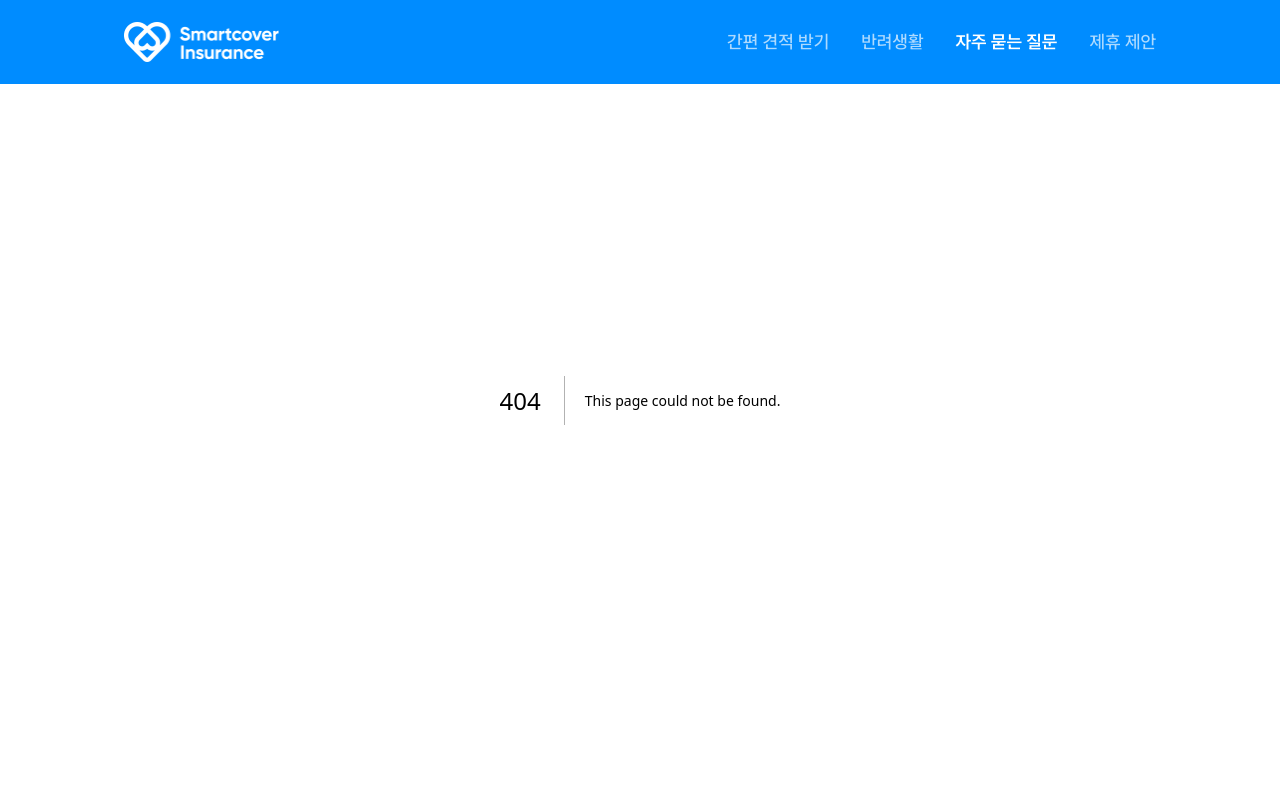
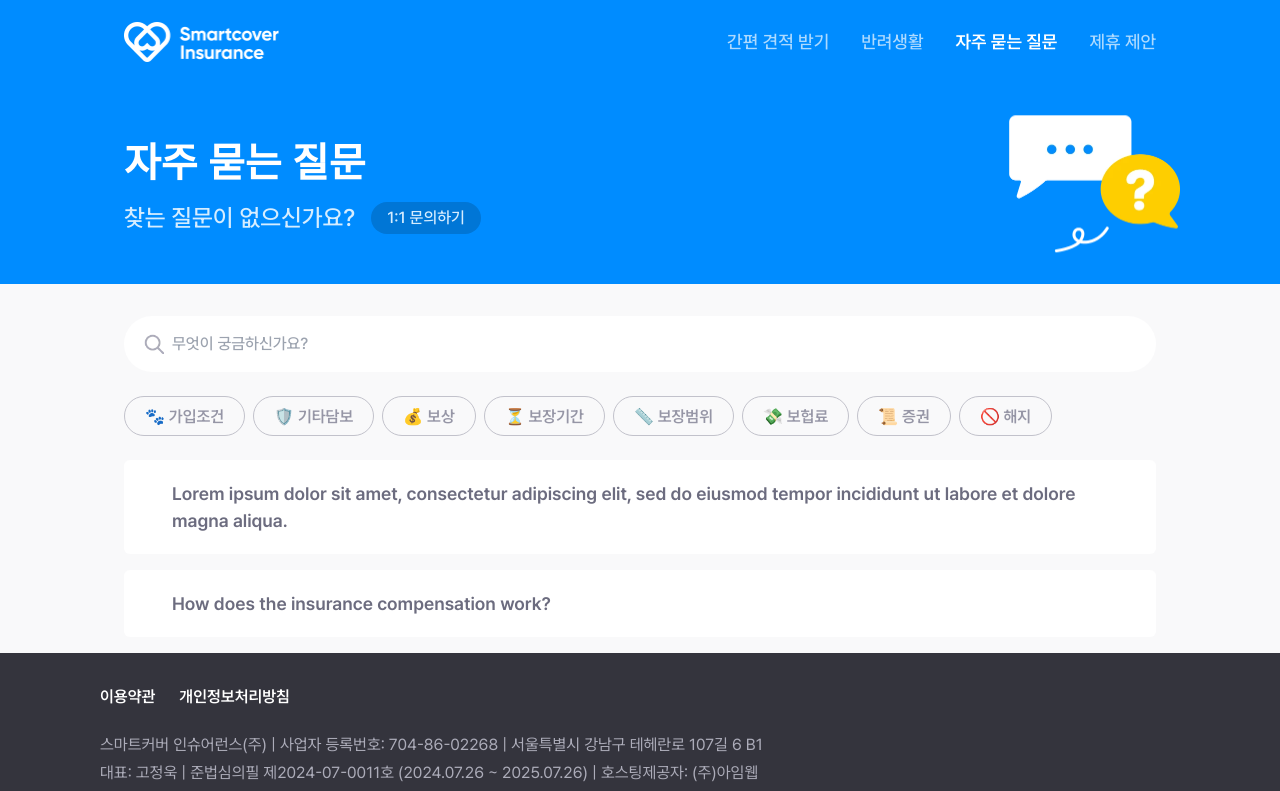
Before and after one commit to FITPET-A/FITPET_FE, a Next.js app: page /FAQ in a window 1280 px wide. Before the commit this address had no page. Shown: the top 791 px of the page. Built offline with nearby package versions, Linux system fonts and the light colour scheme; a web font is replaced by a local one.

Commit message:
feat: faq page

```diff
--- /dev/null
+++ b/app/FAQ/components/FAQItem.tsx
@@ -0,0 +1,45 @@
+import React, { useState, FC } from "react";
+
+interface FAQItemProps {
+  question: string;
+  answer: string;
+}
+
+const FAQItem: FC<FAQItemProps> = function FAQItem({ question, answer }) {
+  const [isOpen, setIsOpen] = useState(false);
+
+  const handleToggle = () => {
+    setIsOpen(!isOpen);
+  };
+
+  return (
+    <div className="mb-4 gap-4 rounded-md bg-grayscale-00 px-8 text-lg">
+      <div
+        role="button"
+        tabIndex={0}
+        onClick={handleToggle}
+        onKeyDown={(e) => {
+          if (e.key === "Enter" || e.key === " ") {
+            handleToggle();
+          }
+        }}
+        className={`cursor-pointer gap-5 px-4 py-5 ${
+          isOpen ? "border-b-1 border-grayscale-10" : ""
+        }`}
+      >
+        <p className="font-semibold text-grayscale-70">{question}</p>
+      </div>
+      <div
+        className={`overflow-hidden transition-all duration-300 ${
+          isOpen ? "max-h-40" : "max-h-0"
+        }`}
+      >
+        <div className="border-t-1 border-grayscale-10 px-4 py-5">
+          <p className="text-primary-50">{answer}</p>
+        </div>
+      </div>
+    </div>
+  );
+};
+
+export default FAQItem;
--- /dev/null
+++ b/app/FAQ/components/FAQList.tsx
@@ -0,0 +1,22 @@
+import React from "react";
+import FAQItem from "./FAQItem";
+
+interface FAQListProps {
+  faqs: { question: string; answer: string }[];
+}
+
+function FAQList({ faqs }: FAQListProps) {
+  return (
+    <div className="mt-6">
+      {faqs.map((faq) => (
+        <FAQItem
+          key={faq.question}
+          question={faq.question}
+          answer={faq.answer}
+        />
+      ))}
+    </div>
+  );
+}
+
+export default FAQList;
--- /dev/null
+++ b/app/FAQ/components/SearchBar.tsx
@@ -0,0 +1,25 @@
+import React from "react";
+import Image from "next/image";
+
+function SearchBar() {
+  return (
+    <div className="relative">
+      <div className="items-center">
+        <Image
+          alt="faq_search"
+          className="absolute left-5 top-[28px] z-0 -translate-y-1/2 transform"
+          src="/assets/faq_search.webp"
+          width={20}
+          height={20}
+        />
+        <input
+          type="text"
+          placeholder="무엇이 궁금하신가요?"
+          className="w-full rounded-[100px] bg-grayscale-00 px-12 py-4 text-grayscale-40"
+        />
+      </div>
+    </div>
+  );
+}
+
+export default SearchBar;
--- /dev/null
+++ b/app/FAQ/layout.tsx
@@ -0,0 +1,40 @@
+import React from "react";
+import Image from "next/image";
+
+export default function FaqLayout({ children }: { children: React.ReactNode }) {
+  return (
+    <section
+      className="flex flex-col items-center bg-grayscale-05"
+      style={{
+        minHeight: "calc(100vh - 448px)",
+      }}
+    >
+      <div className="flex h-[284px] w-full justify-center bg-primary-50">
+        <div className="relative w-[1080px] px-6">
+          {/* 텍스트 */}
+          <h1 className="mt-[132px] font-paperlogy-heading text-[40px] font-bold text-grayscale-00">
+            자주 묻는 질문
+          </h1>
+          <div className="mt-2 flex items-center gap-4 font-medium">
+            <p className="text-3xl text-primary-00">찾는 질문이 없으신가요?</p>
+            {/* 버튼 */}
+            <button
+              type="button"
+              className="rounded-[80px] bg-primary-60 px-4 py-1 text-primary-00"
+            >
+              1:1 문의하기
+            </button>
+            <Image
+              alt="faq_logo"
+              className="absolute right-0 top-[184px] z-0 -translate-y-1/2 transform"
+              src="/assets/faq_logo.webp"
+              width={170.82}
+              height={136}
+            />
+          </div>
+        </div>
+      </div>
+      <div>{children}</div>
+    </section>
+  );
+}
--- /dev/null
+++ b/app/FAQ/page.tsx
@@ -0,0 +1,78 @@
+"use client";
+
+import React, { useState } from "react";
+import SearchBar from "./components/SearchBar";
+import FAQList from "./components/FAQList";
+import RoundButton from "../../components/RoundButton";
+
+type FAQItem = {
+  question: string;
+  answer: string;
+};
+
+type FAQData = {
+  [category: string]: FAQItem[];
+};
+
+const categories = [
+  { label: "🐾 가입조건" },
+  { label: "🛡️ 기타담보" },
+  { label: "💰 보상" },
+  { label: "⏳ 보장기간" },
+  { label: "📏 보장범위" },
+  { label: "💸 보헙료" },
+  { label: "📜 증권" },
+  { label: "🚫 해지" },
+];
+
+// 예시로 더미 데이터 삽입 (앞에서 2개의 FAQ)
+const faqsData: FAQData = {
+  가입조건: [
+    {
+      question:
+        "Lorem ipsum dolor sit amet, consectetur adipiscing elit, sed do eiusmod tempor incididunt ut labore et dolore magna aliqua. ",
+      answer:
+        "Lorem ipsum dolor sit amet, consectetur adipiscing elit, sed do eiusmod tempor incididunt ut labore et dolore magna aliqua. Ut enim ad minim veniam, quis nostrud exercitation ullamco laboris nisi ut aliquip ex ea commodo consequat. Duis aute irure dolor in reprehenderit in voluptate velit esse cillum dolore eu fugiat nulla pariatur. Excepteur sint occaecat cupidatat non proident, sunt in culpa qui officia deserunt mollit anim id est laborum",
+    },
+    {
+      question: "How does the insurance compensation work?",
+      answer: "The compensation works as follows.",
+    },
+  ],
+  기타담보: [
+    {
+      question: "How does the insurance compensation work?",
+      answer: "The compensation works as follows.",
+    },
+  ],
+};
+
+export default function Home() {
+  const [selectedCategory, setSelectedCategory] =
+    useState<keyof FAQData>("가입조건");
+
+  return (
+    <div className="mt-8 flex w-[1080px] flex-col px-6">
+      <div className="flex flex-col">
+        <SearchBar />
+
+        <div className="mt-6 flex space-x-2">
+          {categories.map((category) => (
+            <RoundButton
+              key={category.label}
+              label={category.label}
+              isSelected={selectedCategory === category.label}
+              onClick={() =>
+                setSelectedCategory(
+                  category.label.split(" ")[1] as keyof FAQData,
+                )
+              }
+            />
+          ))}
+        </div>
+
+        <FAQList faqs={faqsData[selectedCategory]} />
+      </div>
+    </div>
+  );
+}
```
Also changed, not shown: public/assets/faq_logo.webp (added), public/assets/faq_search.webp (added).
